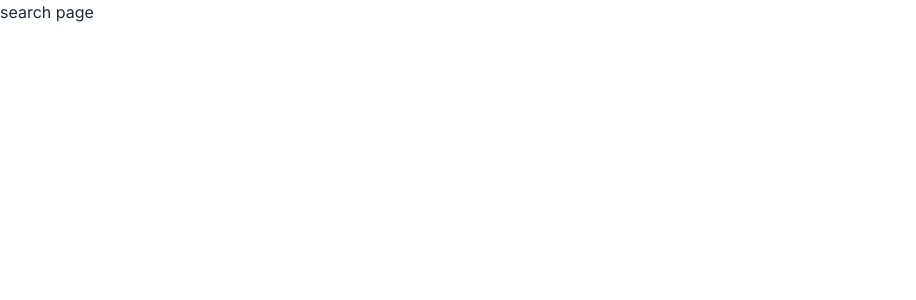
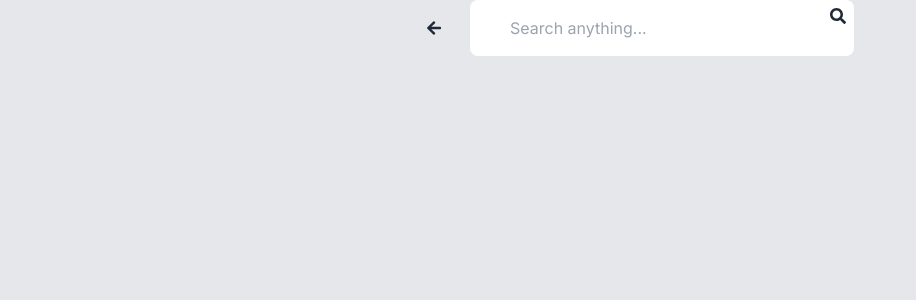
Before and after one commit to PHANZzz/Ecommerce-Project, a Next.js app: page /Search in a window 1280 px wide. Shown: the top 300 px of the page, without its empty margins (0-916 px from the left). Built offline with nearby package versions, Linux system fonts and the light colour scheme.

Commit message:
time to testing

```diff
--- a/app/Contact/contact.tsx
+++ b/app/Contact/contact.tsx
@@ -2,7 +2,7 @@ import React from 'react'
 
 export default function Contact() {
   return (
-    <section className="bg-white dark:bg-gray-900">
+    <section className="bg-white dark:bg-gray-900 " id='Contact'>
       <div className="py-8 lg:py-16 px-4 mx-auto max-w-screen-md">
         <h2 className="mb-4 text-4xl tracking-tight font-extrabold text-center text-gray-900 dark:text-white">
           Contact Us
--- a/app/Search/page.tsx
+++ b/app/Search/page.tsx
@@ -1,9 +1,28 @@
-import React from 'react'
+import Link from 'next/link';
+import React from 'react';
+import { FaSearch, FaArrowLeft } from 'react-icons/fa';
 
-export default function search() {
+export default function Search() {
   return (
-  <div>
-    search page
-  </div>
-  )
+    <>
+      <div className="bg-gray-200 ">
+        <div className="container h-screen flex justify-center">
+          <Link href="/"><div className='mt-5 mr-7'><FaArrowLeft /></div></Link>
+          <div className="relative">
+            <div className="absolute top-4 left-5">
+
+            </div>
+            <input
+              type="text"
+              className="h-14 w-96 pl-10 pr-20 rounded-lg z-0 focus:shadow focus:outline-none"
+              placeholder="Search anything..."
+            />
+            <div className="absolute top-2 right-2">
+              <FaSearch />
+            </div>
+          </div>
+        </div>
+      </div>
+    </>
+  );
 }
--- a/app/globals.css
+++ b/app/globals.css
@@ -16,3 +16,7 @@ img {
     font-size: 20px;
     color: rgb(255, 0, 208);
 }
+#Contact {
+  margin-left: 5%;
+  width: 90%;
+}
--- a/package.json
+++ b/package.json
@@ -21,6 +21,7 @@
     "preline": "^1.9.0",
     "react": "18.2.0",
     "react-dom": "18.2.0",
+    "react-icons": "^4.10.1",
     "tailwindcss": "3.3.3",
     "typescript": "5.1.6"
   },
```
Also changed, not shown: 1 other file (tests, documents, lock files or other folders).
